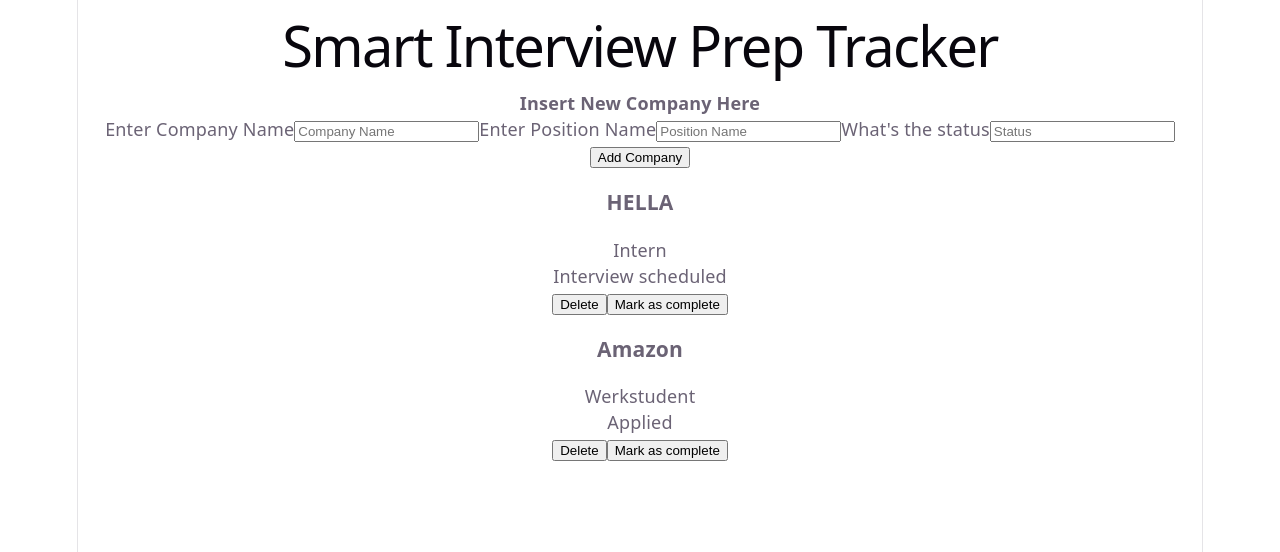
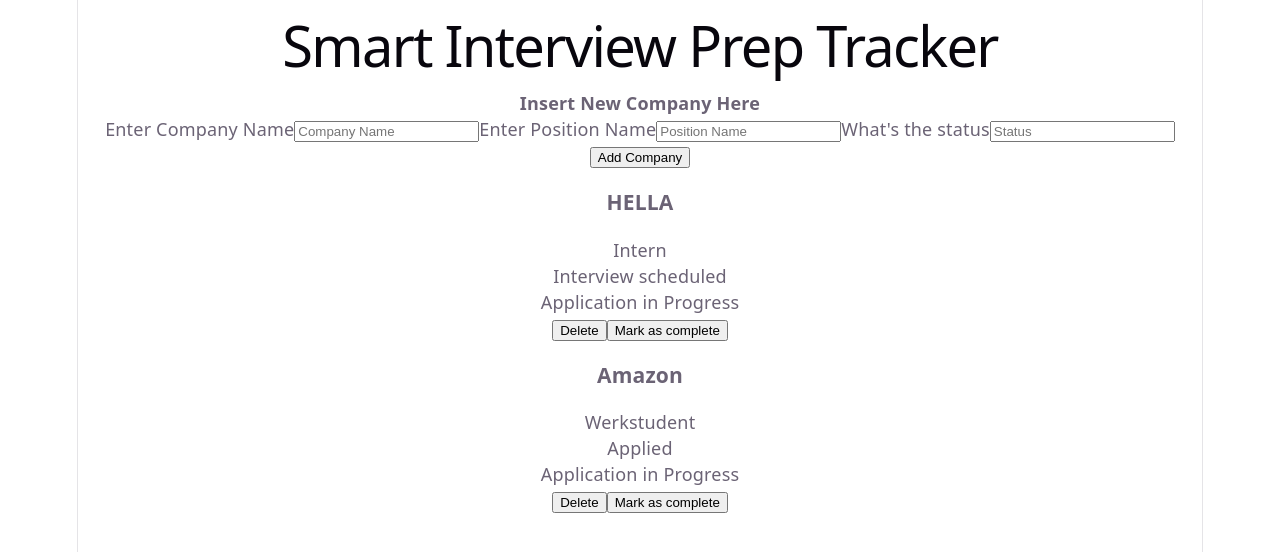
Before and after one commit to siddhi1999/Job_List_Management, a React app in the folder frontend/: page / in a window 1280 px wide. Shown: the top 552 px of the page. Built offline with nearby package versions, Linux system fonts and the light colour scheme; the HTML template or start-up script is replaced by a standard one.

Commit message:
Implement conditional rendering based on company status

```diff
--- a/frontend/src/components/CompanyCard.jsx
+++ b/frontend/src/components/CompanyCard.jsx
@@ -4,6 +4,11 @@ function CompanyCard(props) {
             <h3>{props.companyName}</h3>
             <p>{props.positionName}</p>
             <p>{props.status}</p>
+            {
+                props.status === 'Completed'  //using ternary operator here
+                ? <p>Application Completed</p>
+                : <p>Application in Progress</p>
+            }
             <button onClick={props.onDelete}>Delete</button>
             <button onClick={props.onUpdate}>Mark as complete</button>
         </div>
```
Also changed, not shown: 1 other file (tests, documents, lock files or other folders).
